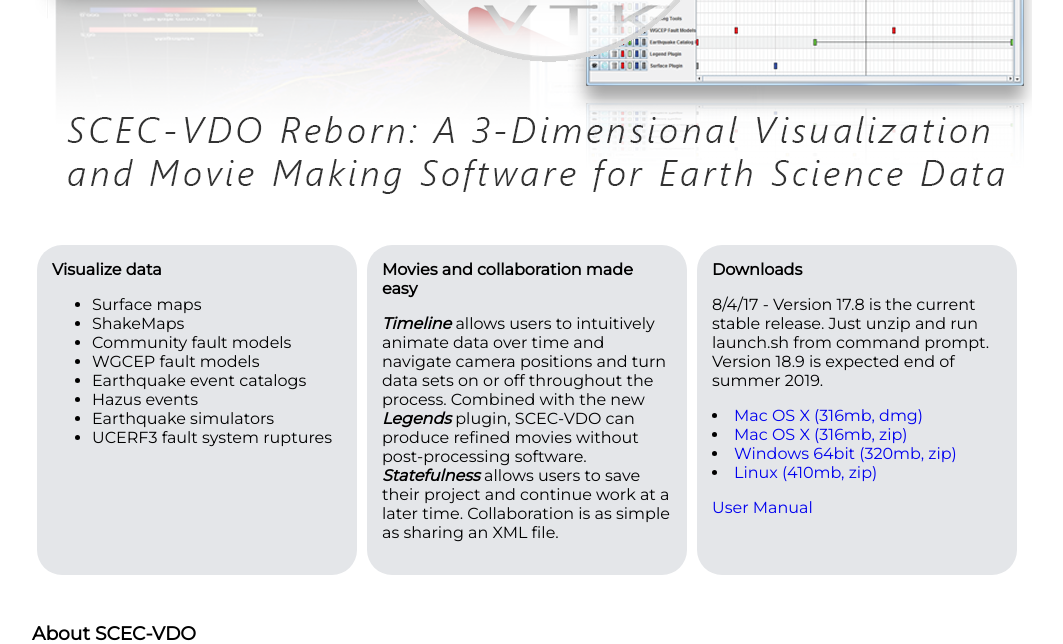
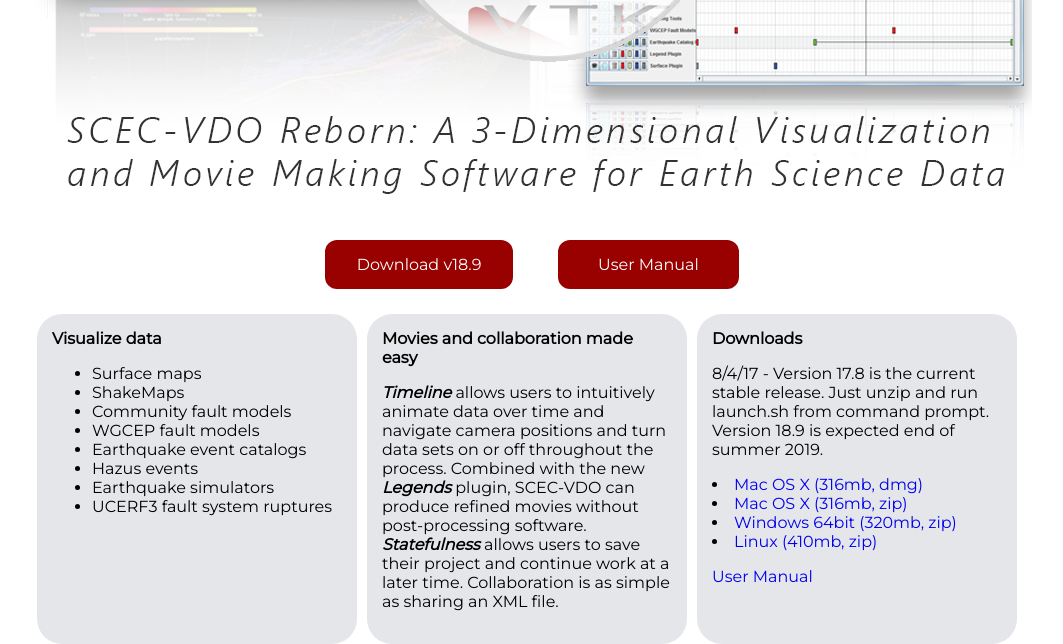
Before and after one commit to gina-yang/scecvdo-man, a PHP site: page / in a window 1280 px wide. Shown: the part 543-1187 px from the top of the page, without its empty margins (108-1171 px from the left). Run offline with PHP 8.4, Linux system fonts and the light colour scheme.

Commit message:
Added buttons to landing page

```diff
--- a/index.php
+++ b/index.php
@@ -20,9 +20,26 @@
 			vertical-align: top;
 		}
 
+		.buttons {
+			background-color: #990000;
+			border: none;
+			padding: 15px 32px;
+			margin-left: 20px;
+			margin-right: 20px;
+			margin-bottom: 20px;
+			text-align: center;
+			text-decoration: none;
+			display: inline-block;
+			font-size: 16px;
+			color: #fff;
+			border-radius: 12px;
+		}
+
 		a {
 			text-decoration: none;
 		}
+
+
 
 	</style>
 <title>SCEC-VDO</title>
@@ -39,7 +56,10 @@
 	<div style='width: 100%;' align='center'>
 		<div style='max-width: 1000px; height: 50px;' align='left'>
 			<img style='width: 100%; height: auto;' src='manual/images/scecvdofront.png'>
-
+			<div class="btn" align="center">
+				<a class="buttons" href="#">Download v18.9</a>
+				<a class="buttons" href="/manual/UserGuide.html">&nbsp;&nbsp;User Manual&nbsp;&nbsp;</a>
+			</div>
 			<div class='rcorners'>
 				<b>Visualize data</b>
 				<ul>
```
Also changed, not shown: WebContent/index.html (+21 -1 lines). Lines whose indentation alone changed are shown as unchanged.
